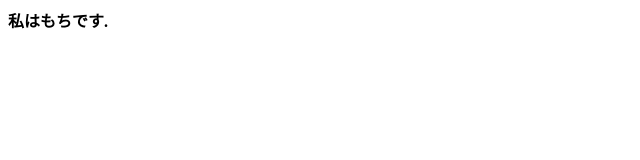
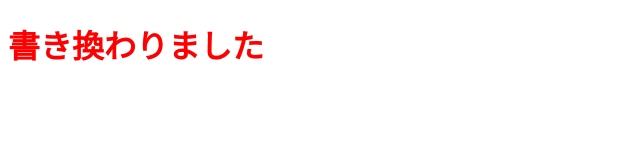
Before and after one commit to miki231205173/20240422-test1, a plain HTML site: page index.html in a window 1280 px wide. Shown: the whole page, without its empty margins (0-640 px from the left). Drawn offline with Linux system fonts and the light colour scheme.

Commit message:
Update index.html

```diff
--- a/index.html
+++ b/index.html
@@ -2,9 +2,9 @@
 <html lsng="ja">
   <head>
     <meta charset="utf-8">
-    <title>もちもち研究室</title>
+    <title>宇佐美研究室</title>
   </head>
   <body>
-    <strong>私はもちです.</strong>
+    <h1 style="color: red">書き換わりました</h1>
   </body>
 </html>
```
